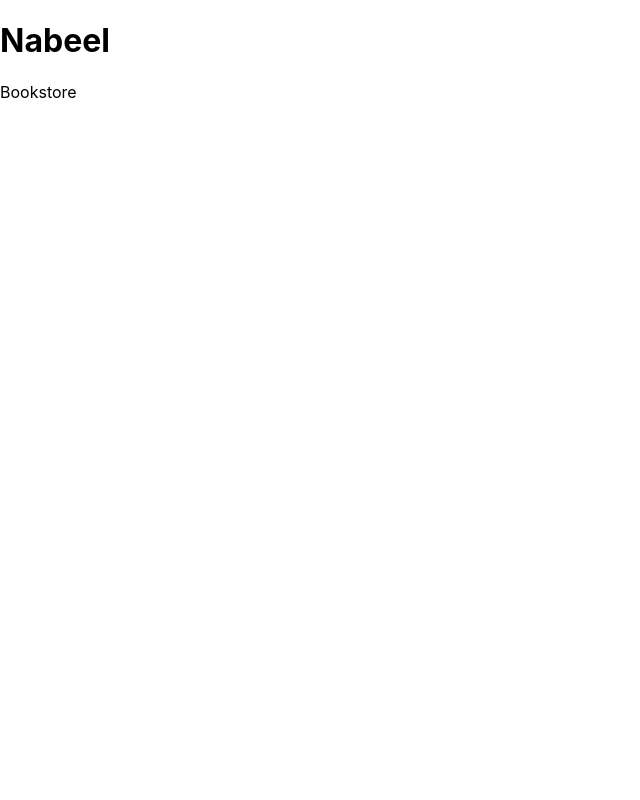
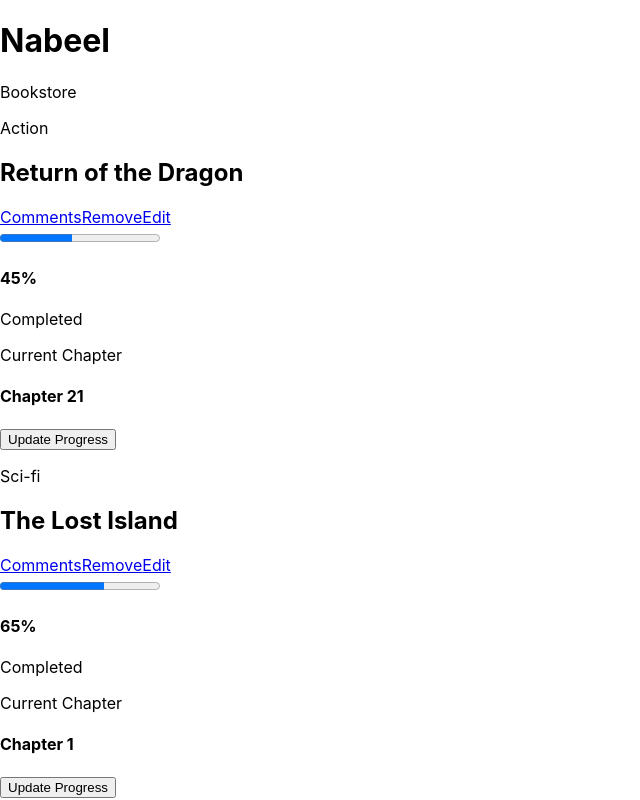
Before and after one commit to studiosnabeel/React-Booklist-App, a React (Create React App) app: page / in a window 1280 px wide. Shown: the top 800 px of the page, without its empty margins (0-640 px from the left). Built offline with nearby package versions, Linux system fonts and the light colour scheme.

Commit message:
Add Booklist and addbook

```diff
--- a/package.json
+++ b/package.json
@@ -8,7 +8,9 @@
     "@testing-library/user-event": "^13.5.0",
     "react": "^18.2.0",
     "react-dom": "^18.2.0",
+    "react-router-dom": "^6.5.0",
     "react-scripts": "5.0.1",
+    "uuid": "^9.0.0",
     "web-vitals": "^2.1.4"
   },
   "scripts": {
--- a/src/components/Books.js
+++ b/src/components/Books.js
@@ -1,5 +1,10 @@
 import React from 'react';
+import BooksList from './BooksList';
 
 export default function Books() {
-  return <div />;
+  return (
+    <div>
+      <BooksList />
+    </div>
+  );
 }
--- /dev/null
+++ b/src/components/BooksList.js
@@ -0,0 +1,38 @@
+import React, { useState } from 'react';
+import { v4 as uuidv4 } from 'uuid';
+import DisplayBook from './DisplayBook';
+
+export default function BooksList() {
+  const [books, setBooks] = useState([
+    {
+      id: uuidv4(),
+      title: 'Return of the Dragon',
+      category: 'Action',
+      currentChapter: 'Chapter 21',
+      progress: 45,
+    },
+    {
+      id: uuidv4(),
+      title: 'The Lost Island',
+      category: 'Sci-fi',
+      currentChapter: 'Chapter 1',
+      progress: 65,
+    },
+    {
+      id: uuidv4(),
+      title: 'Tomb Raider',
+      category: 'Thriller',
+      currentChapter: 'Chapter 15',
+      progress: 20,
+    },
+  ]);
+  return (
+    <div>
+      {books.map((book) => (
+        <div key={book.id} className="container">
+          <DisplayBook book={book} />
+        </div>
+      ))}
+    </div>
+  );
+}
--- /dev/null
+++ b/src/components/DisplayBook.js
@@ -0,0 +1,30 @@
+import React from 'react';
+
+const DisplayBook = (props) => (
+  <div>
+    <div>
+      <p>{props.book.category}</p>
+      <h2>{props.book.title}</h2>
+      <a>{props.book.author}</a>
+      <div>
+        <a href="#">Comments</a>
+        <a href="#">Remove</a>
+        <a href="#">Edit</a>
+      </div>
+    </div>
+    <div>
+      <progress value={props.book.progress} max="100"></progress>
+      <div>
+        <h4>{props.book.progress}%</h4>
+        <span>Completed</span>
+      </div>
+    </div>
+    <div>
+      <p>Current Chapter</p>
+      <h4>{props.book.currentChapter}</h4>
+      <button type="button">Update Progress</button>
+    </div>
+  </div>
+);
+
+export default DisplayBook;
```
Also changed, not shown: 1 other file (tests, documents, lock files or other folders).
